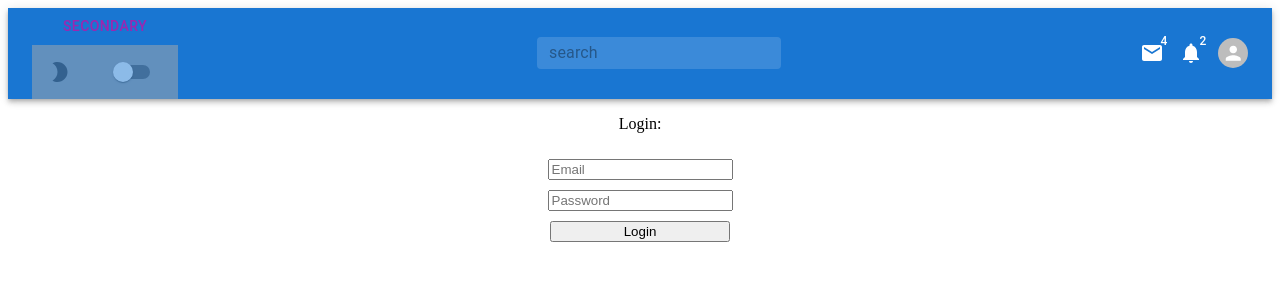
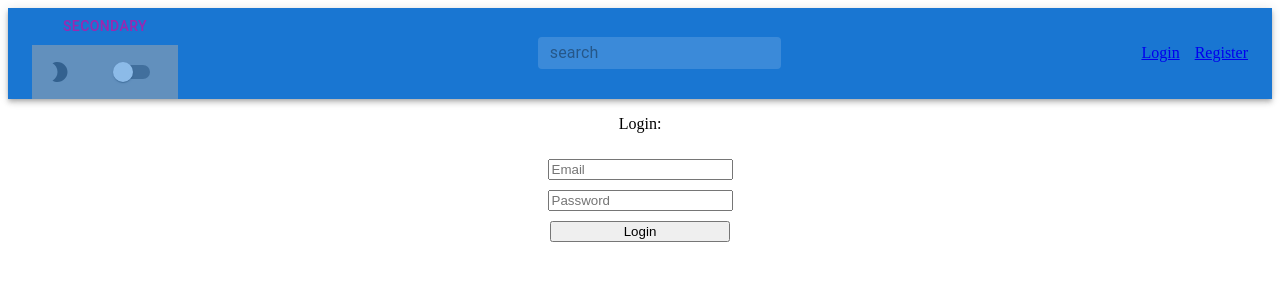
Before and after one commit to C9-youssefoesmail/MERAKI_Academy_Project_4_BoyCott, a React (Create React App) app in the folder frontend/: page /Login in a window 1280 px wide. Shown: the top 300 px of the page. Built offline with nearby package versions, Linux system fonts and the light colour scheme.

Commit message:
modify Nav

```diff
--- a/frontend/src/App.js
+++ b/frontend/src/App.js
@@ -1,28 +1,35 @@
 import "./App.css";
 import Login from "./components/Login/Login";
 import { Box, Button, Container, Grid } from "@mui/material";
-import { Routes, Route } from "react-router-dom";
-
+import { Routes, Route, useNavigate } from "react-router-dom";
 import React, { useState, createContext } from "react";
 import ProductItems from "./components/Items/ProductItems";
 import Nav from "./components/Nav/Nav";
 import Register from "./components/Register/Register";
+import { Home } from "@mui/icons-material";
 
+//createContext
 export const LoginContext = createContext();
 
+//App Function
 function App() {
 
+  //useNavigate
+  const navigate = useNavigate();
+
+  //useState
   const [token, setToken] = useState(localStorage.getItem("token"));
   const [isLoggedIn, setIsLoggedIn] = useState(
     localStorage.getItem("isLoggedIn")
   );
 
+
+  //return
   return (
     <LoginContext.Provider value={{ token, setToken, setIsLoggedIn, isLoggedIn }}>
       <div className="App">
         <Box>
           <Nav/>
-
           <Routes>
           <Route path="/Register" element={<Register />}></Route>
           <Route path="/Login" element={<Login />}></Route>
--- a/frontend/src/components/Nav/Nav.js
+++ b/frontend/src/components/Nav/Nav.js
@@ -21,6 +21,7 @@ import { useNavigate, Link } from "react-router-dom";
 import { Mail, ModeNight, Notifications } from "@mui/icons-material";
 import { LoginContext } from "../../App";
 
+//!----------styled
 const StyledToolbar = styled(Toolbar)({
   display: "flex",
   justifyContent: "space-between",
@@ -45,11 +46,15 @@ const Icons = styled(Box)(({ theme }) => ({
 }));
 
 const Nav = () => {
+
+  //!---------------useContext
   const { isLoggedIn, setToken, setIsLoggedIn } = useContext(LoginContext);
 
+  //!---------------useState
   const [open, setOpen] = useState(false);
 
   //const navigate = useNavigate()
+  //!--------------return
   return (
     <>
       <AppBar position="sticky">
@@ -77,7 +82,7 @@ const Nav = () => {
           <Search>
             <InputBase placeholder="search" />
           </Search>
-          <Icons>
+          {isLoggedIn ? <Icons>
             <Badge badgeContent={4}>
               <Mail />
             </Badge>
@@ -89,7 +94,10 @@ const Nav = () => {
               src=""
               onClick={(e) => setOpen(true)}
             />
-          </Icons>
+          </Icons> : <Icons>
+          <Link to="/Login">Login</Link>
+          <Link to="/Register">Register</Link>
+          </Icons>}
         </StyledToolbar>
         <Menu
           id="demo-positioned-menu"
```
